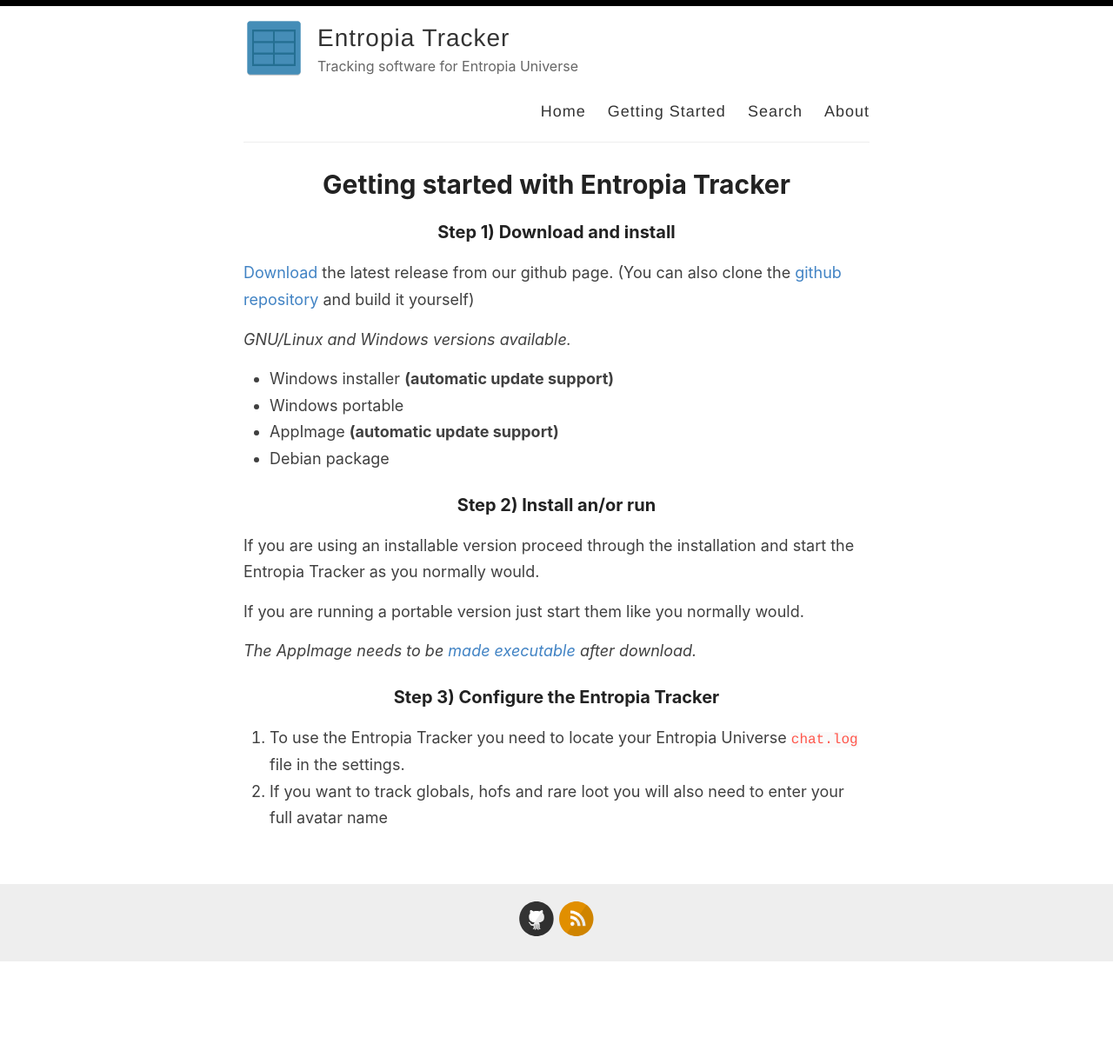
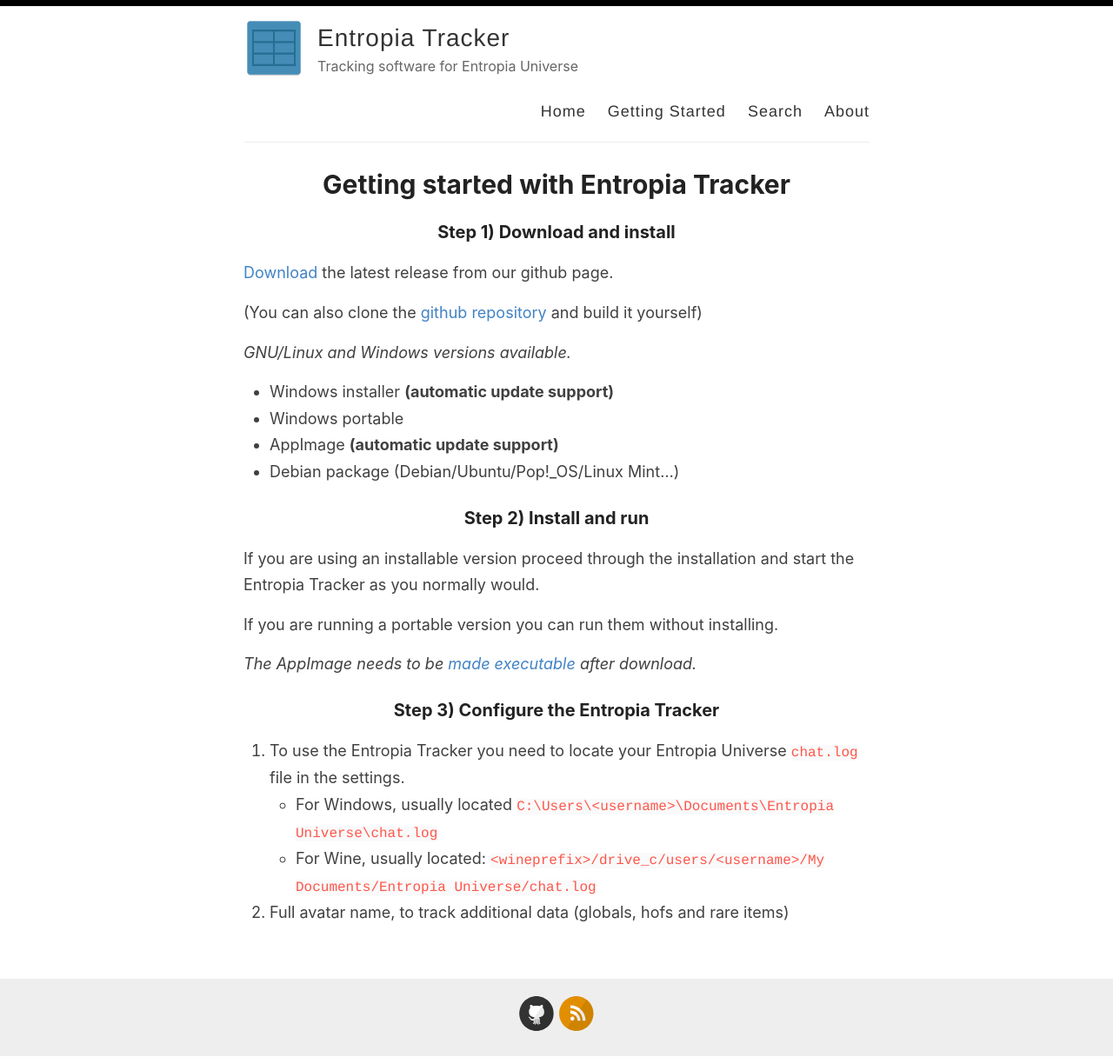
Before and after one commit to Entropia-Tracker/entropia-tracker.github.io, a Jekyll site: the page built from _pages/getting-started.md, in a window 1280 px wide. Shown: the whole page at 87% size. Built offline with Jekyll 4.4.1, drawn with Linux system fonts in a browser that asks for light colours; before the commit the page ends 1106 px from its top, so only the background shows below that.

Commit message:
chore: update getting-started page

```diff
--- a/_pages/getting-started.md
+++ b/_pages/getting-started.md
@@ -6,23 +6,27 @@
 
 ### Step 1) Download and install
 
-[Download](https://github.com/Entropia-Tracker/entropia-tracker/releases/latest) the latest release from our github page. (You can also clone the [github repository](https://github.com/Entropia-Tracker/entropia-tracker/) and build it yourself)
+[Download](https://github.com/Entropia-Tracker/entropia-tracker/releases/latest) the latest release from our github page.
+
+(You can also clone the [github repository](https://github.com/Entropia-Tracker/entropia-tracker/) and build it yourself)
 
 *GNU/Linux and Windows versions available.*
 - Windows installer **(automatic update support)**
 - Windows portable
 - AppImage **(automatic update support)**
-- Debian package
+- Debian package (Debian/Ubuntu/Pop!_OS/Linux Mint...)
 
-### Step 2) Install an/or run
+### Step 2) Install and run
 
 If you are using an installable version proceed through the installation and start the Entropia Tracker as you normally would.
 
-If you are running a portable version just start them like you normally would.
+If you are running a portable version you can run them without installing.
 
 *The AppImage needs to be [made executable](http://discourse.appimage.org/t/how-to-make-an-appimage-executable/80) after download.*
 
 ### Step 3) Configure the Entropia Tracker
 
 1. To use the Entropia Tracker you need to locate your Entropia Universe `chat.log` file in the settings.
-2. If you want to track globals, hofs and rare loot you will also need to enter your full avatar name
+   - For Windows, usually located `C:\Users\<username>\Documents\Entropia Universe\chat.log`
+   - For Wine, usually located: `<wineprefix>/drive_c/users/<username>/My Documents/Entropia Universe/chat.log`
+2. Full avatar name, to track additional data (globals, hofs and rare items)
```
